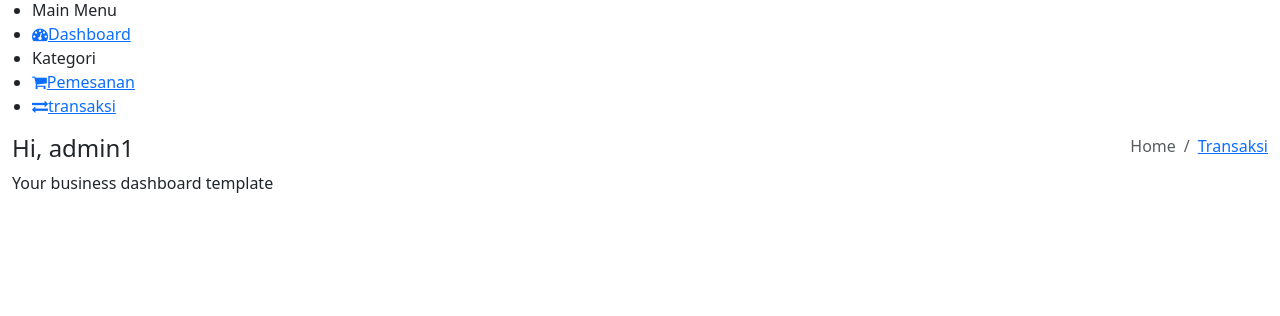
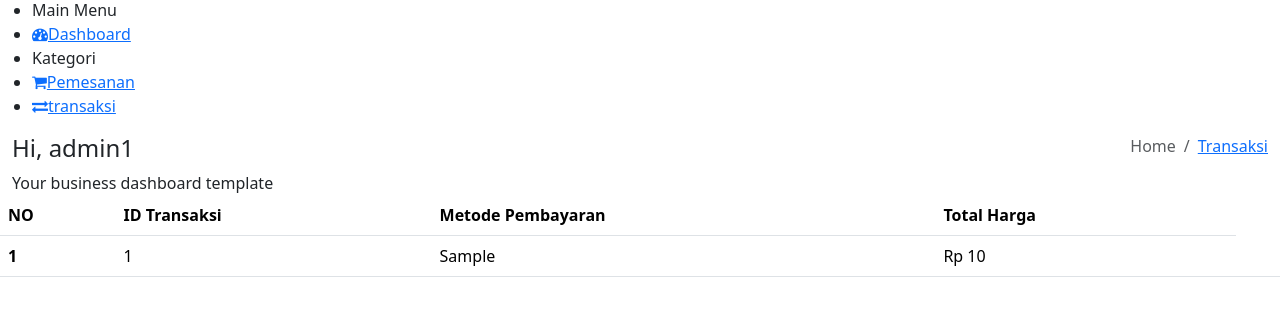
Before and after one commit to RAC0304/Web2, a PHP site: page /user/transaksi.php in a window 1280 px wide. Shown: the part 182-498 px from the top of the page. Run offline with PHP 8.4, Linux system fonts and the light colour scheme; a user stored in the database is signed in; tables that the repository leaves empty or names only in its code hold one stand-in row (values such as "Sample post"); some libraries are stand-ins or nearby versions.

Commit message:
30/10/2023

```diff
--- a/projek1/user/transaksi.php
+++ b/projek1/user/transaksi.php
@@ -69,6 +69,38 @@
                     </div>
                 </div>
                 <div class="row">
+                    <table class="table ">
+                        <thead>
+                            <tr>
+                                <th scope="col">NO</th>
+                                <th scope="col">ID Transaksi</th>
+                                <th scope="col">Metode Pembayaran</th>
+                                <th scope="col">Total Harga</th>
+                            </tr>
+                        </thead>
+                        <tbody>
+                            <?php
+                            include '../koneksi.php';
+                            // Mengambil data transaksi dari database
+                            $no = 1;
+                            $query_transaksi = "SELECT id_transaksi, metode_pembayaran, SUM(total_harga) as total_harga
+                                                FROM transaksi
+                                                GROUP BY id_transaksi";
+                            $result_transaksi = mysqli_query($koneksi, $query_transaksi);
+                            while ($row_transaksi = mysqli_fetch_assoc($result_transaksi)) {
+                                $total_harga = $row_transaksi['total_harga']; // Dapatkan hasil perkalian jumlah dan harga
+                                $total_harga_rupiah = "Rp " . number_format($total_harga, 0, ',', '.');
+                            ?>
+                                <tr>
+                                    <th scope="row"><?php echo $no++; ?></th>
+                                    <td><?php echo $row_transaksi['id_transaksi']; ?></td>
+                                    <td><?php echo $row_transaksi['metode_pembayaran']; ?></td>
+                                    <td><?php echo $total_harga_rupiah; ?></td>
+                                    <td></td>
+                                </tr>
+                            <?php } ?>
+                        </tbody>
+                    </table>
 
                 </div>
             </div>
```
Also changed, not shown: projek1/user/report.php (+5 -7 lines).
